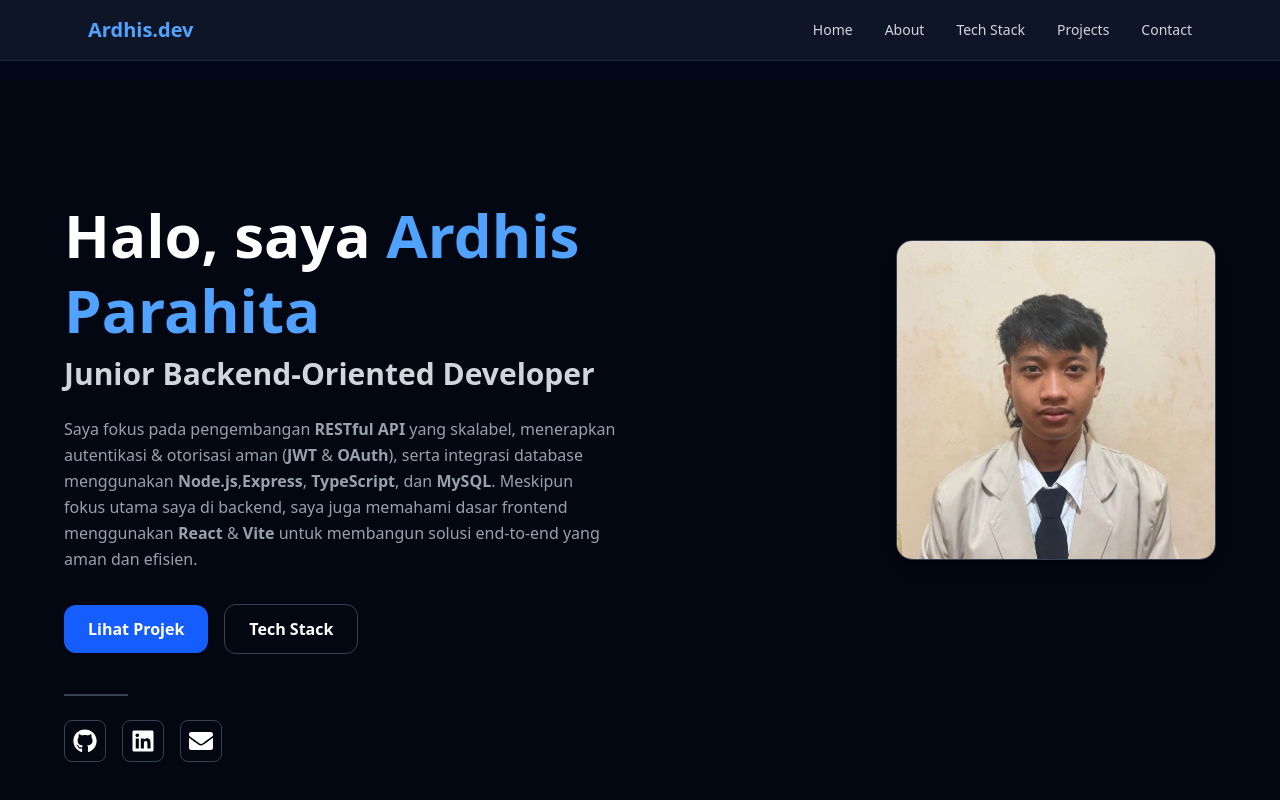
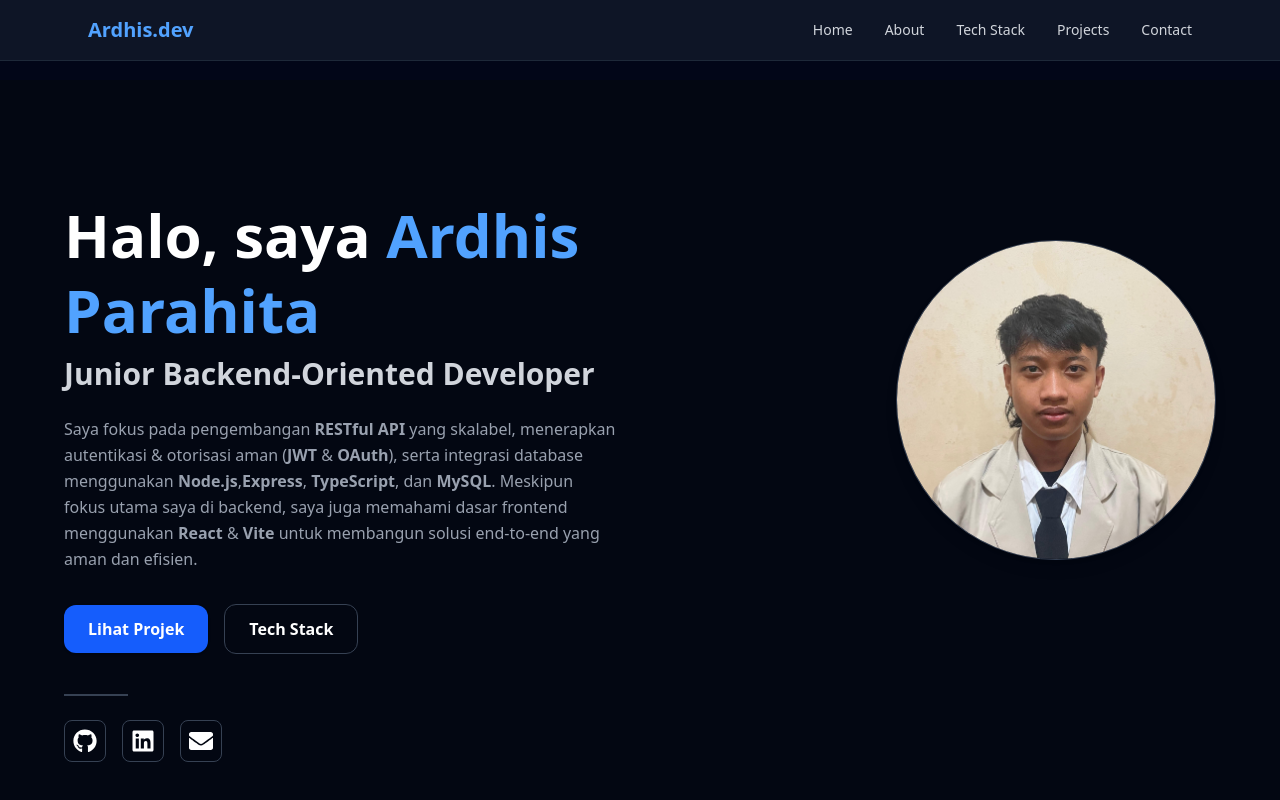
Before and after one commit to ardhisparahita/portfolio, a React (Vite) app: page / in a window 1280 px wide. Shown: the top 800 px of the page. Built offline with nearby package versions, Linux system fonts and the light colour scheme.

Commit message:
refactor: edit photo from square to circle

```diff
--- a/src/Pages/Home.tsx
+++ b/src/Pages/Home.tsx
@@ -97,7 +97,8 @@ const Home: React.FC = () => {
             src={profile}
             alt="Ardhis profile photo"
             loading="lazy"
-            className="w-64 h-64 md:w-80 md:h-80 rounded-2xl object-cover shadow-lg border border-gray-700
+            className="w-64 h-64 md:w-80 md:h-80 aspect-square rounded-full object-cover
+               shadow-lg border border-gray-700
                -translate-y-6 md:-translate-y-20"
           />
         </div>
```
